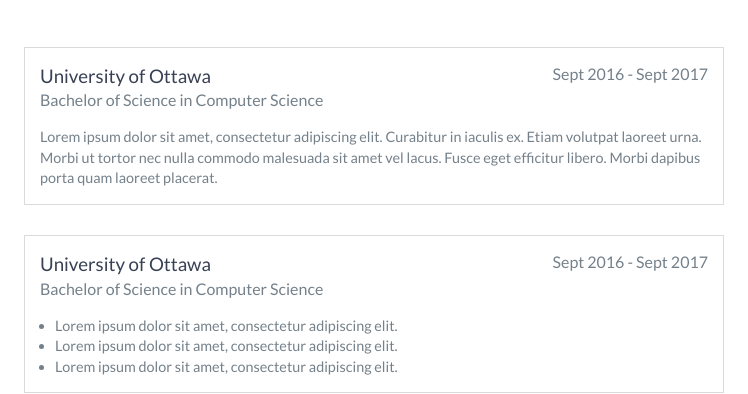
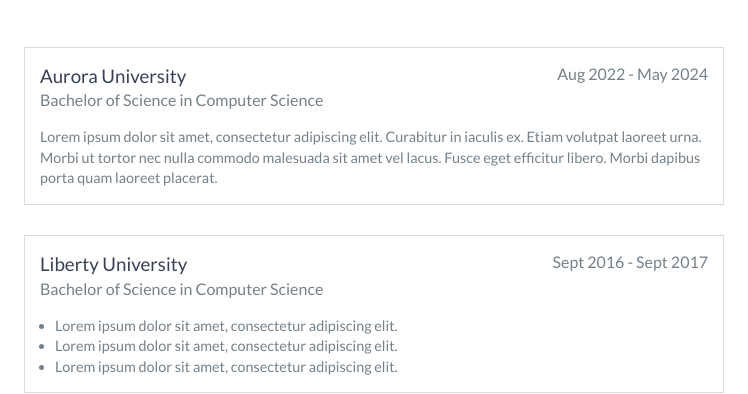
Before and after one commit to mmendiola91/mmendiola91.github.io, a website: page index.html in a window 1280 px wide. Shown: the part 2018-2412 px from the top of the page, 266-1014 px from the left. Drawn offline with nearby package versions, Linux system fonts and the light colour scheme.

Commit message:
Update index.html

```diff
--- a/index.html
+++ b/index.html
@@ -48,7 +48,7 @@
 
     <div id="lead">
         <div id="lead-content">
-            <h1>Ryan Fitzgerald</h1>
+            <h1>Matthew Mendiola</h1>
             <h2>Software Engineer</h2>
             <a href="#" class="btn-rounded-white">Download Resume</a>
         </div>
@@ -116,8 +116,8 @@
     <div id="education">
         <h2 class="heading">Education</h2>
         <div class="education-block">
-            <h3>University of Ottawa</h3>
-            <span class="education-date">Sept 2016 - Sept 2017</span>
+            <h3>Aurora University</h3>
+            <span class="education-date">Aug 2022 - May 2024</span>
             <h4>Bachelor of Science in Computer Science</h4>
             <p>
                 Lorem ipsum dolor sit amet, consectetur adipiscing elit. Curabitur in iaculis ex. Etiam volutpat laoreet urna. Morbi ut tortor nec nulla commodo malesuada sit amet vel lacus. Fusce eget efficitur libero. Morbi dapibus porta quam laoreet placerat.
@@ -126,7 +126,7 @@
         <!-- End .education-block -->
 
         <div class="education-block">
-            <h3>University of Ottawa</h3>
+            <h3>Liberty University</h3>
             <span class="education-date">Sept 2016 - Sept 2017</span>
             <h4>Bachelor of Science in Computer Science</h4>
             <ul>
```
